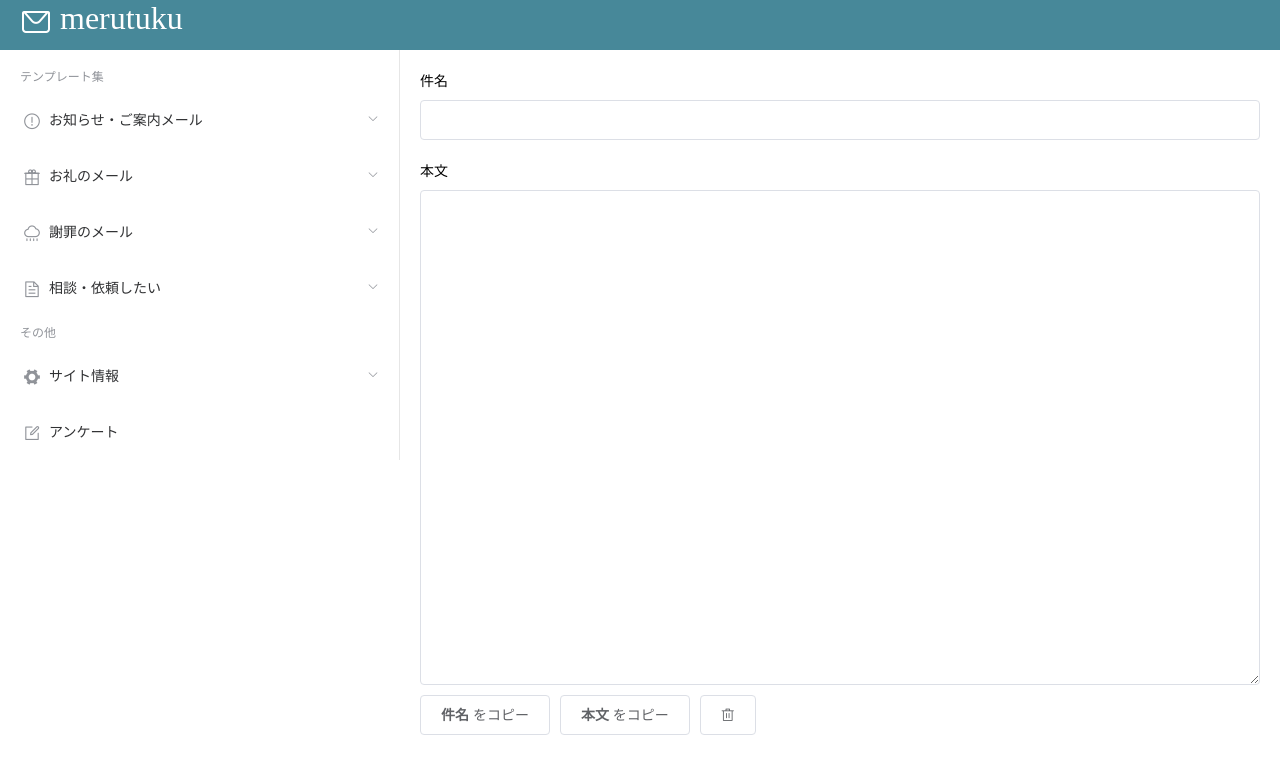
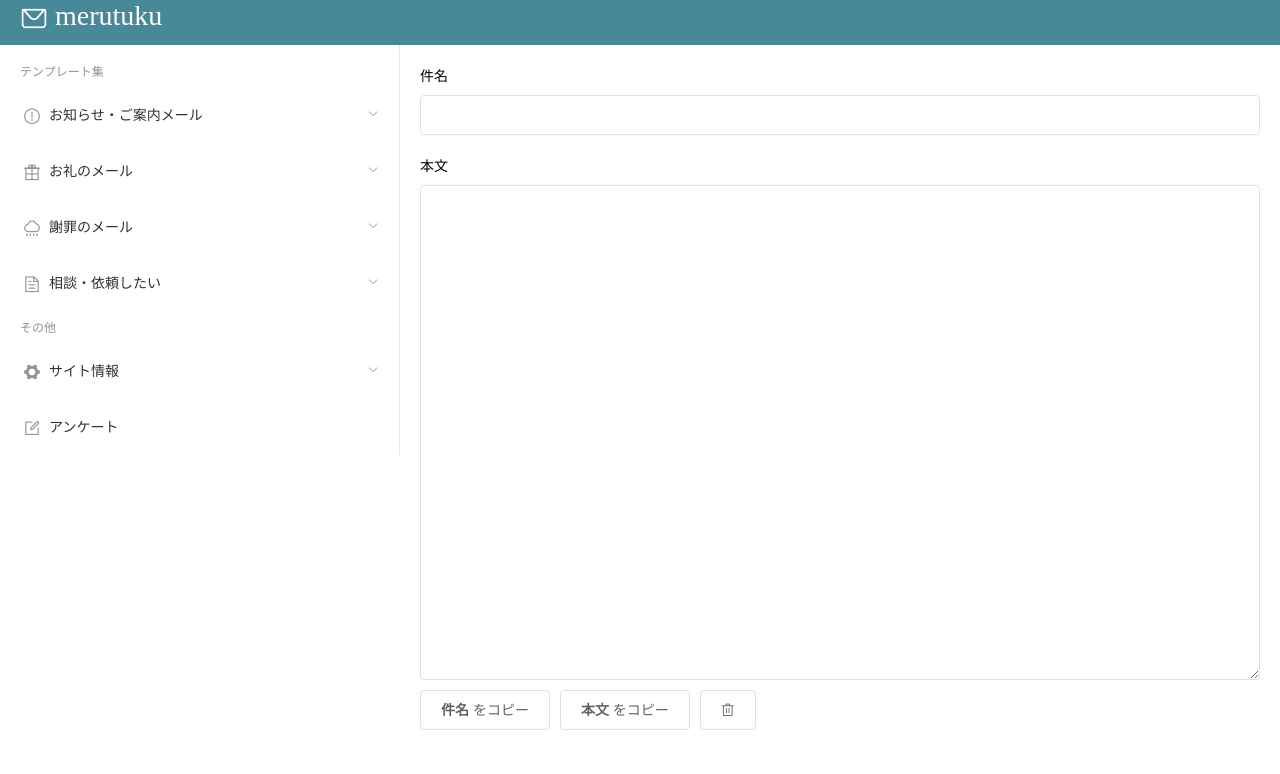
Before and after one commit to r-fukuma/merutuku, a Nuxt app: page / in a window 1280 px wide. Shown: the top 774 px of the page. Built offline with nearby package versions, Linux system fonts and the light colour scheme.

Commit message:
ヘッダーのデザイン調整

```diff
--- a/layouts/default.vue
+++ b/layouts/default.vue
@@ -1,6 +1,6 @@
 <template>
   <el-container>
-    <el-header class="header" height="50px">
+    <el-header class="header" height="45px">
       <i class="el-icon-message" style="vertical-align: middle"></i>
       merutuku
     </el-header>
@@ -26,7 +26,7 @@ export default {
 .header {
   background-color: #478899;
   color: white;
-  font-size: 32px;
+  font-size: 28px;
 }
 * {
   margin: 0;
```
